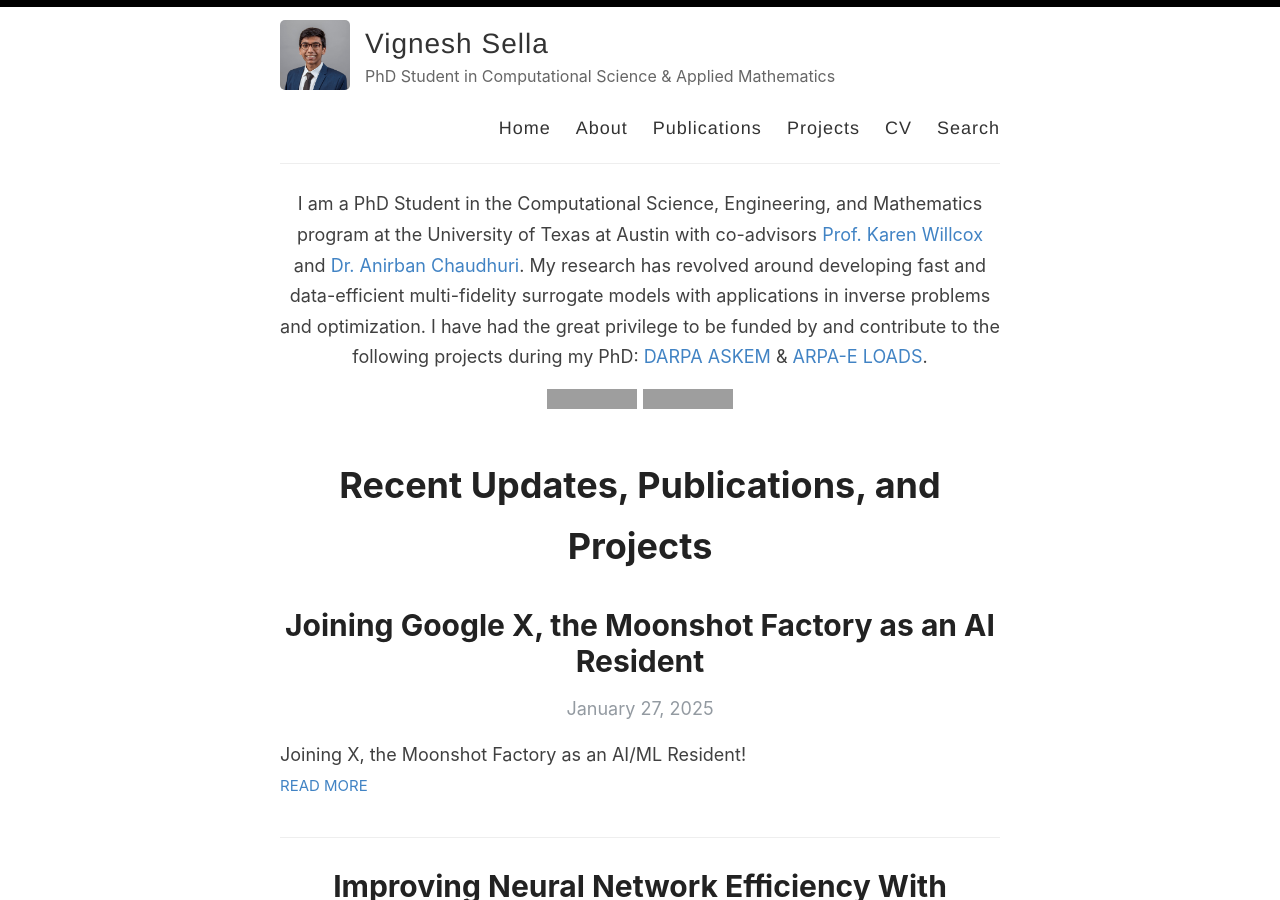
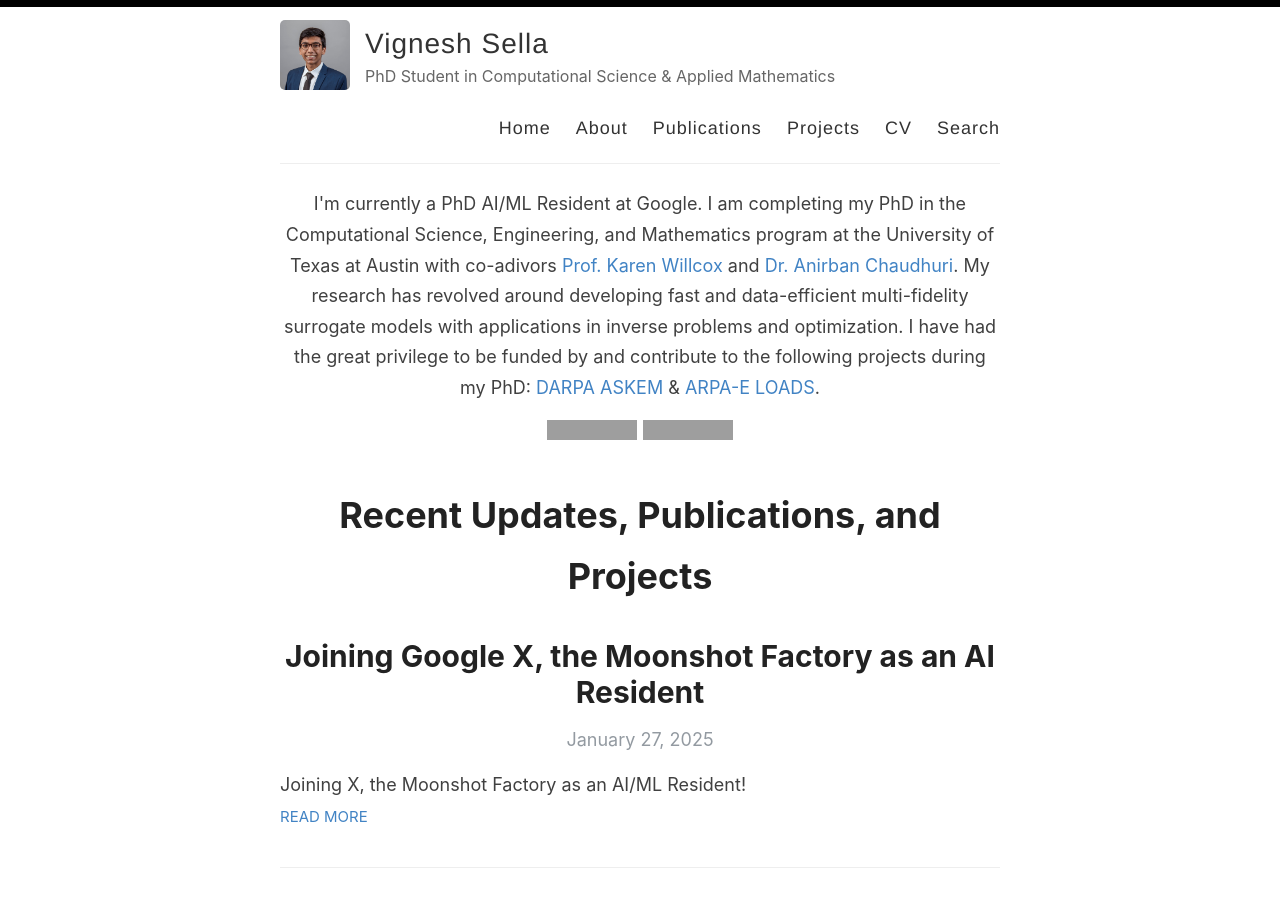
Before and after one commit to VigneshSella/vigneshsella.github.io, a Jekyll site: the page built from index.html, in a window 1280 px wide and 900 px high. Built offline with Jekyll 4.4.1, drawn with Linux system fonts in a browser that asks for light colours; the list of posts is cut into pages by our own code; grey boxes are pictures that could not be loaded.

Commit message:
Update index.html

```diff
--- a/index.html
+++ b/index.html
@@ -4,7 +4,7 @@ layout: default
 
 <!-- Blurb about yourself using Markdown -->
 <div class="about-me" style="text-align: center; margin-bottom: 20px;">
-  <p>I am a PhD Student in the Computational Science, Engineering, and Mathematics program at the University of Texas at Austin with co-advisors <a href="https://oden.utexas.edu/people/directory/karen-willcox/">Prof. Karen Willcox</a> and <a href="https://sites.google.com/site/anirbanchaudhuri01/">Dr. Anirban Chaudhuri</a>. My research has revolved around developing fast and data-efficient multi-fidelity surrogate models with applications in inverse problems and optimization. I have had the great privilege to be funded by and contribute to the following projects during my PhD: <a href="https://www.darpa.mil/program/automating-scientific-knowledge-extraction-and-modeling">DARPA ASKEM</a> & <a href="https://arpa-e.energy.gov/technologies/projects/learning-optimal-aerodynamic-designs">ARPA-E LOADS</a>.</p>
+  <p>I'm currently a PhD AI/ML Resident at Google. I am completing my PhD in the Computational Science, Engineering, and Mathematics program at the University of Texas at Austin with co-adivors <a href="https://oden.utexas.edu/people/directory/karen-willcox/">Prof. Karen Willcox</a> and <a href="https://sites.google.com/site/anirbanchaudhuri01/">Dr. Anirban Chaudhuri</a>. My research has revolved around developing fast and data-efficient multi-fidelity surrogate models with applications in inverse problems and optimization. I have had the great privilege to be funded by and contribute to the following projects during my PhD: <a href="https://www.darpa.mil/program/automating-scientific-knowledge-extraction-and-modeling">DARPA ASKEM</a> & <a href="https://arpa-e.energy.gov/technologies/projects/learning-optimal-aerodynamic-designs">ARPA-E LOADS</a>.</p>
 
   <p>
     <a href="https://scholar.google.com/citations?user=WjrNUIUAAAAJ&hl=en">
```
